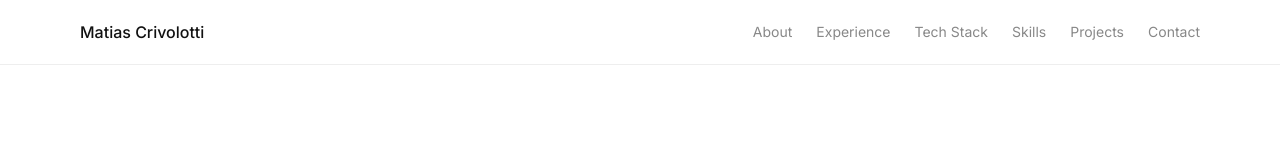
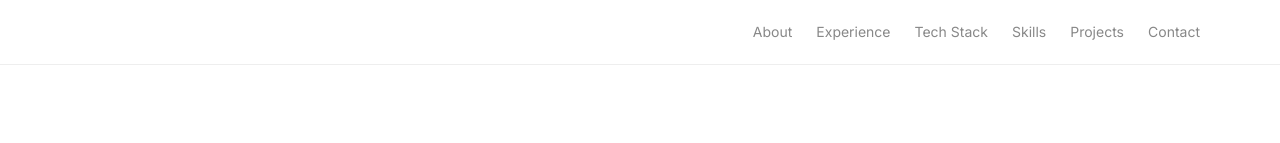
Before and after one commit to maticrivo/maticrivo, a Next.js app: page / in a window 1280 px wide. Shown: the top 143 px of the page. Built offline with nearby package versions, Linux system fonts and the light colour scheme.

Commit message:
Replace static name with conditional avatar+name in navigation
Uses isScrolledPastHero state (from Task 1) to fade in a Gravatar
avatar and name link when user scrolls past the hero section.

```diff
--- a/components/Navigation.tsx
+++ b/components/Navigation.tsx
@@ -1,6 +1,7 @@
 "use client";
 
 import { useState, useEffect } from "react";
+import Image from "next/image";
 import { Menu, X } from "lucide-react";
 
 const links = [
@@ -33,9 +34,18 @@ export default function Navigation() {
 
   return (
     <nav className="sticky top-0 z-50 bg-bg-primary border-b border-border px-8 md:px-20 py-5 flex justify-between items-center">
-      <a href="#" className="text-base font-medium text-text-primary">
-        Matias Crivolotti
-      </a>
+      <div className={`flex items-center gap-2 transition-opacity duration-300 ${isScrolledPastHero ? 'opacity-100' : 'opacity-0'}`}>
+        <Image
+          src="https://www.gravatar.com/avatar/ff03fee9a056f057938db69d3458820b?s=64&d=mp"
+          alt="Matias Crivolotti"
+          width={32}
+          height={32}
+          className="rounded-full bg-border"
+        />
+        <a href="#" className="text-sm font-medium text-text-primary">
+          Matias Crivolotti
+        </a>
+      </div>
 
       {/* Desktop links */}
       <div className="hidden md:flex gap-6">
```
